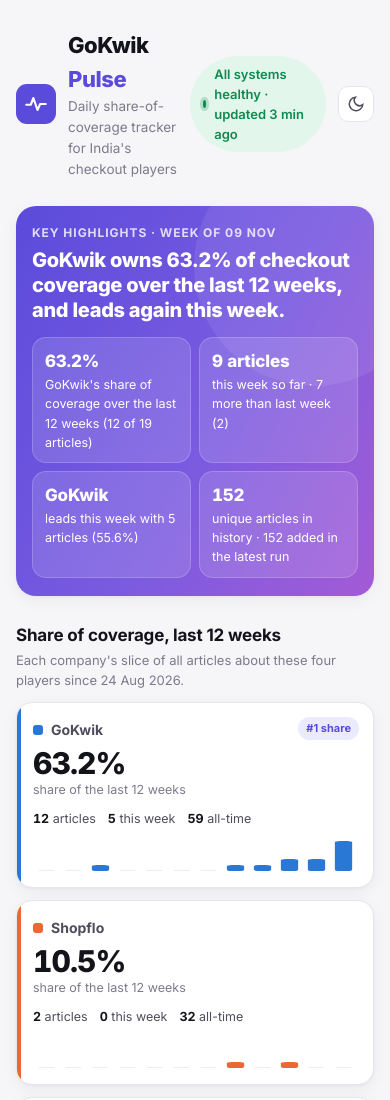
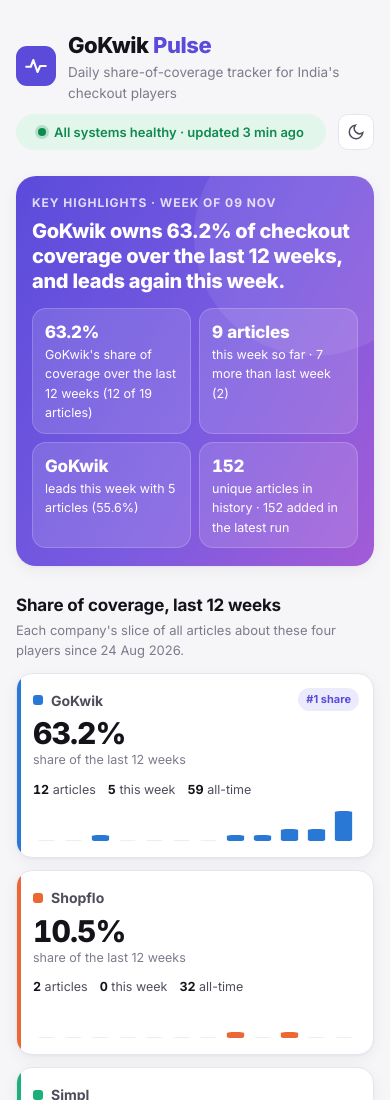
Before and after one commit to oneshh/gokwik-pulse-v2, a plain HTML site: page site/index.html in a window 390 px wide. Shown: the top 1100 px of the page. Drawn offline with Linux system fonts and the light colour scheme.

Commit message:
Mobile header: pill wraps under brand

```diff
--- a/site/index.html
+++ b/site/index.html
@@ -179,7 +179,7 @@ footer a { color: var(--text-2); }
 .sr { position: absolute; width: 1px; height: 1px; overflow: hidden; clip: rect(0 0 0 0); }
 @media (max-width: 560px) {
   .bar { gap: 10px 12px; }
-  .brand { flex: 1 1 0; min-width: 0; }
+  .brand { flex: 1 1 calc(100% - 60px); min-width: 0; }
   .bar .spacer { display: none; }
   #status-pill { order: 5; flex: 1; justify-content: center; white-space: normal; }
   #theme { order: 6; }
```
